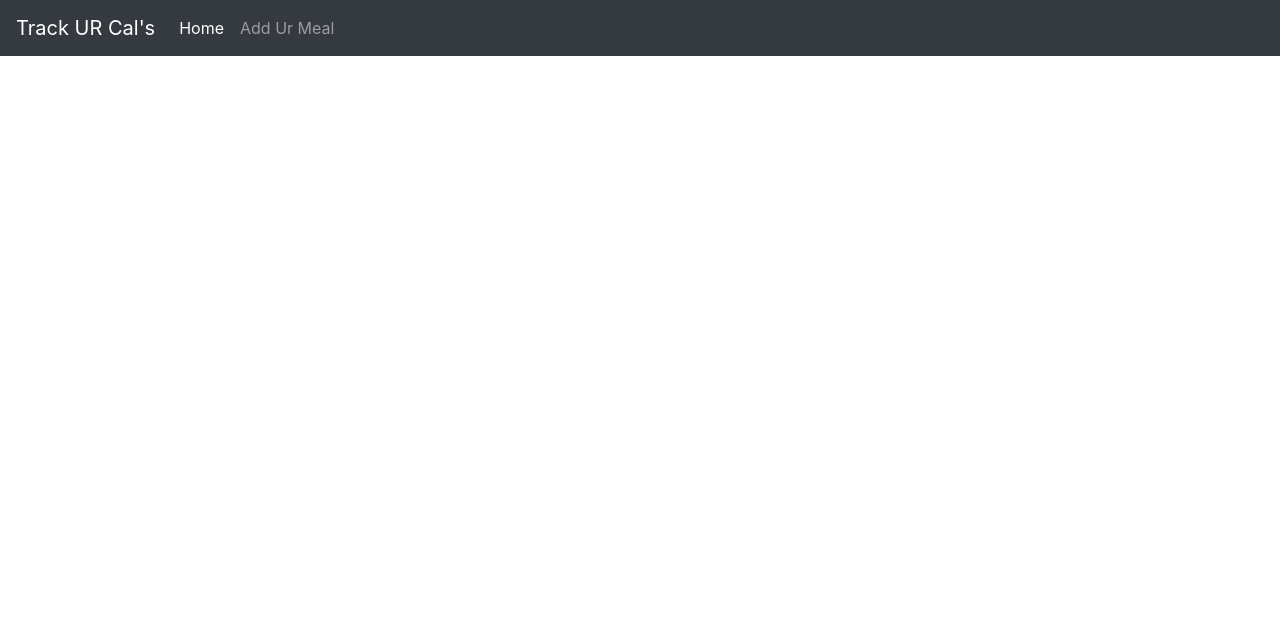
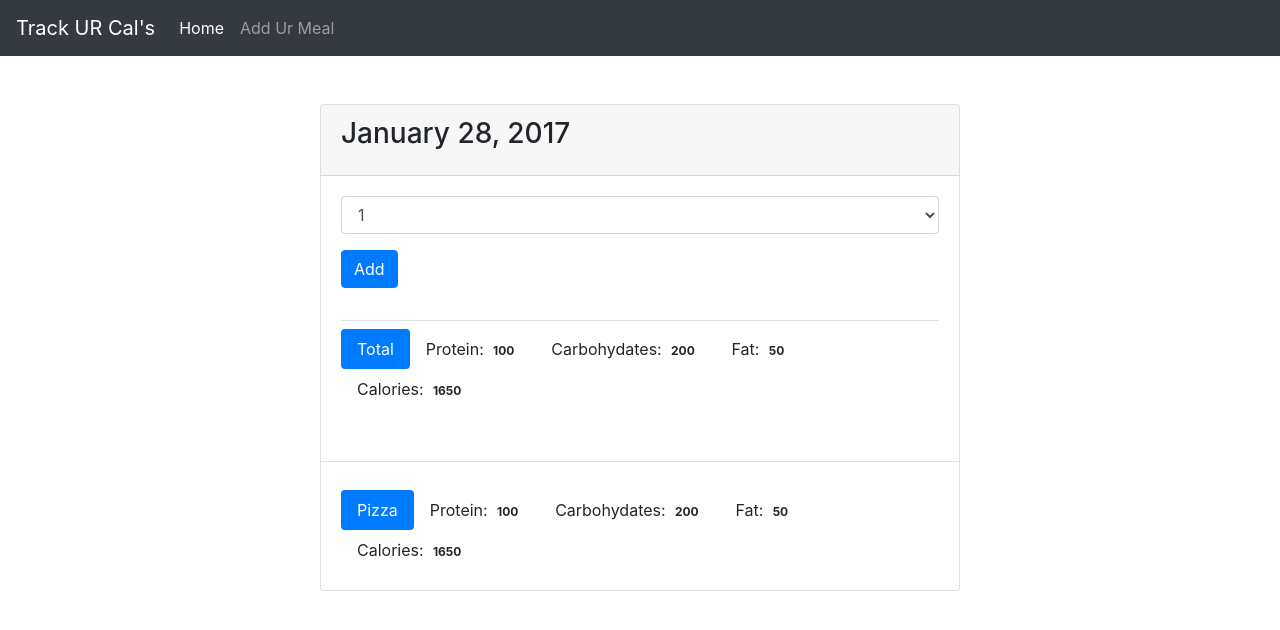
Before and after one commit to Krom121/food-tracker, a Flask app: page /view in a window 1280 px wide. Shown: the top 630 px of the page. Run offline with Flask 2, Linux system fonts and the light colour scheme; some libraries are stand-ins or nearby versions.

Commit message:
added view html

```diff
--- a/templates/day.html
+++ b/templates/day.html
@@ -1,4 +1,56 @@
 {% extends "base.html" %}
 {% block content %}
+  <div class="container-fluid theme-showcase col-md-6" role="main">
+
+      <div class="row">
+        <div>
+          <div class="card mt-5">
+            <div class="card-header">
+              <h3 class="card-title">January 28, 2017</h3>
+            </div>
+
+            <div class="card-body">
+
+
+              <form method="POST" action="/">
+                <div class="form-group">
+                  <select class="form-control">
+                    <option>1</option>
+                  </select>
+                </div>
+
+                <button type="submit" class="btn btn-primary">Add</button>
+
+              </form>
+
+              <div class="pb-2 mt-4 mb-2 border-bottom"></div>
+
+              <ul class="nav nav-pills" role="tablist">
+                <li class="nav-item"><a class="nav-link active">Total</a></li>
+                <li class="nav-item"><a class="nav-link">Protein: <span class="badge">100</span></a></li>
+                <li class="nav-item" ><a class="nav-link">Carbohydates: <span class="badge">200</span></a></li>
+                <li class="nav-item"><a class="nav-link">Fat: <span class="badge">50</span></a></li>
+                <li class="nav-item"><a class="nav-link">Calories: <span class="badge">1650</span></a></li>
+              </ul>
+
+            </div>
+
+            <div class="pb-2 mt-4 mb-2 border-bottom"></div>
+
+            <div class="card-body">
+              <ul class="nav nav-pills" role="tablist">
+                <li class="nav-item"><a class="nav-link active">Pizza</a></li>
+                <li class="nav-item"><a class="nav-link">Protein: <span class="badge">100</span></a></li>
+                <li class="nav-item"><a class="nav-link">Carbohydates: <span class="badge">200</span></a></li>
+                <li class="nav-item"><a class="nav-link">Fat: <span class="badge">50</span></a></li>
+                <li class="nav-item"><a class="nav-link">Calories: <span class="badge">1650</span></a></li>
+              </ul>
+            </div>
+
+          </div>
+        </div>
+      </div>
+
+    </div>
 
 {% endblock %}
```
